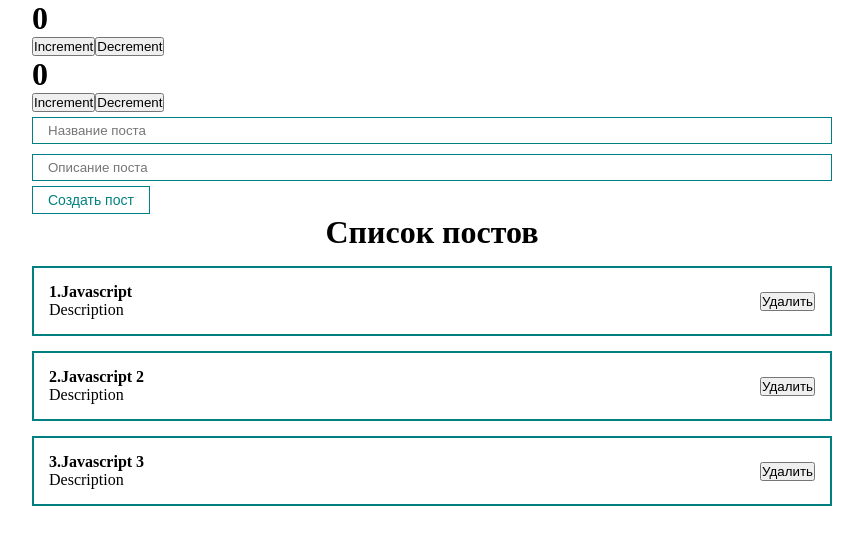
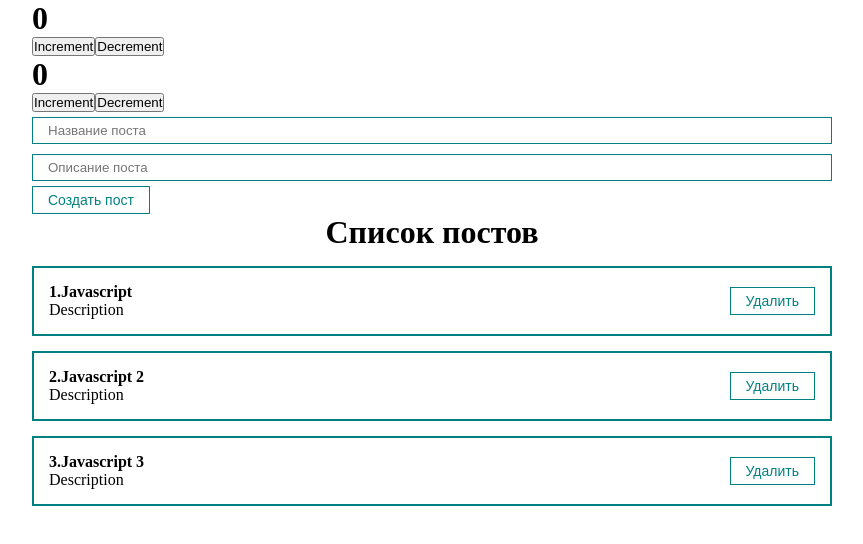
Before and after one commit to Smoke52ru/ReactFundamentals, a React (Create React App) app: page / in a window 1280 px wide. Shown: the top 544 px of the page, without its empty margins (208-1071 px from the left). Built offline with nearby package versions, Linux system fonts and the light colour scheme.

Commit message:
Прокид колбэк-функции

```diff
--- a/src/App.js
+++ b/src/App.js
@@ -19,6 +19,9 @@
         setPosts([...posts, newPost])
     }
 
+    const removePost = (post) => {
+        setPosts(posts.filter(p => p.id !== post.id))
+    }
 
     return (
         <div className="App">
@@ -28,7 +31,7 @@
             <ClassCounter/>
 
             <PostForm create={createPost}/>
-            <PostList posts={posts} title="Список постов"/>
+            <PostList remove={removePost} posts={posts} title="Список постов"/>
         </div>
     );
 }
--- a/src/components/PostItem.jsx
+++ b/src/components/PostItem.jsx
@@ -1,4 +1,5 @@
 import React from 'react';
+import MyButton from "./UI/button/MyButton";
 
 const PostItem = (props) => {
     return (
@@ -10,7 +11,9 @@
                 </div>
             </div>
             <div className="post__btns">
-                <button>Удалить</button>
+                <MyButton onClick={()=> props.remove(props.post)}>
+                    Удалить
+                </MyButton>
             </div>
         </div>
     );
--- a/src/components/PostList.jsx
+++ b/src/components/PostList.jsx
@@ -1,13 +1,14 @@
 import React from 'react';
 import PostItem from "./PostItem";
 
-const PostList = ({posts, title}) => {
+const PostList = ({posts, title, remove}) => {
     return (
         <div>
             <h1 style={{textAlign: 'center'}}>{title}</h1>
 
             {posts.map((post, index) =>
                 <PostItem
+                    remove={remove}
                     number={index + 1}
                     post={post}
                     key={post.id}
```
